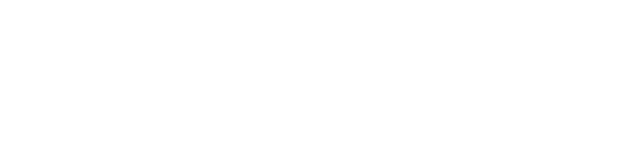
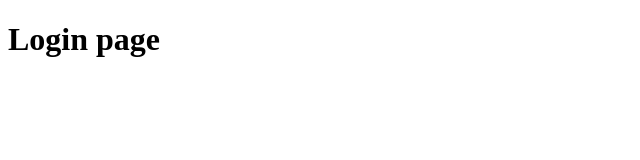
Before and after one commit to DanielAronovich/Trainwise, a plain HTML site: page Login.html in a window 1280 px wide. Shown: the whole page, without its empty margins (0-640 px from the left). Drawn offline with Linux system fonts and the light colour scheme.

Commit message:
added heading

```diff
--- a/Login.html
+++ b/Login.html
@@ -4,7 +4,11 @@
     <meta charset="UTF-8">
     <meta name="viewport" content="width=device-width, initial-scale=1.0">
     <meta http-equiv="X-UA-Compatible" content="ie=edge">
-    <title>Login baby!</title>
+    <title>Trainwise - Login page</title>
 
 </head>
+
+<body>
+    <h1>Login page</h1>
+</body>
 </html>
```
